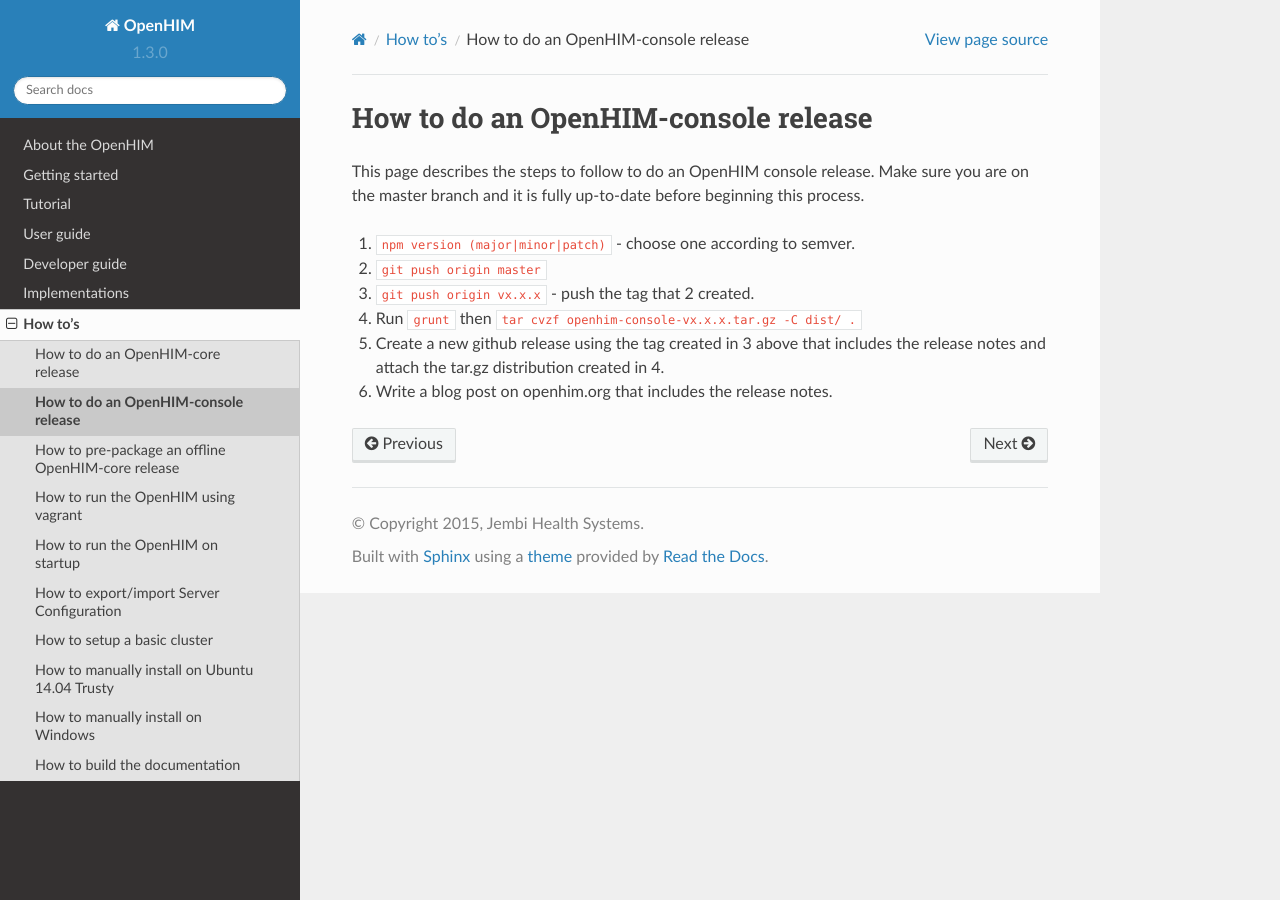
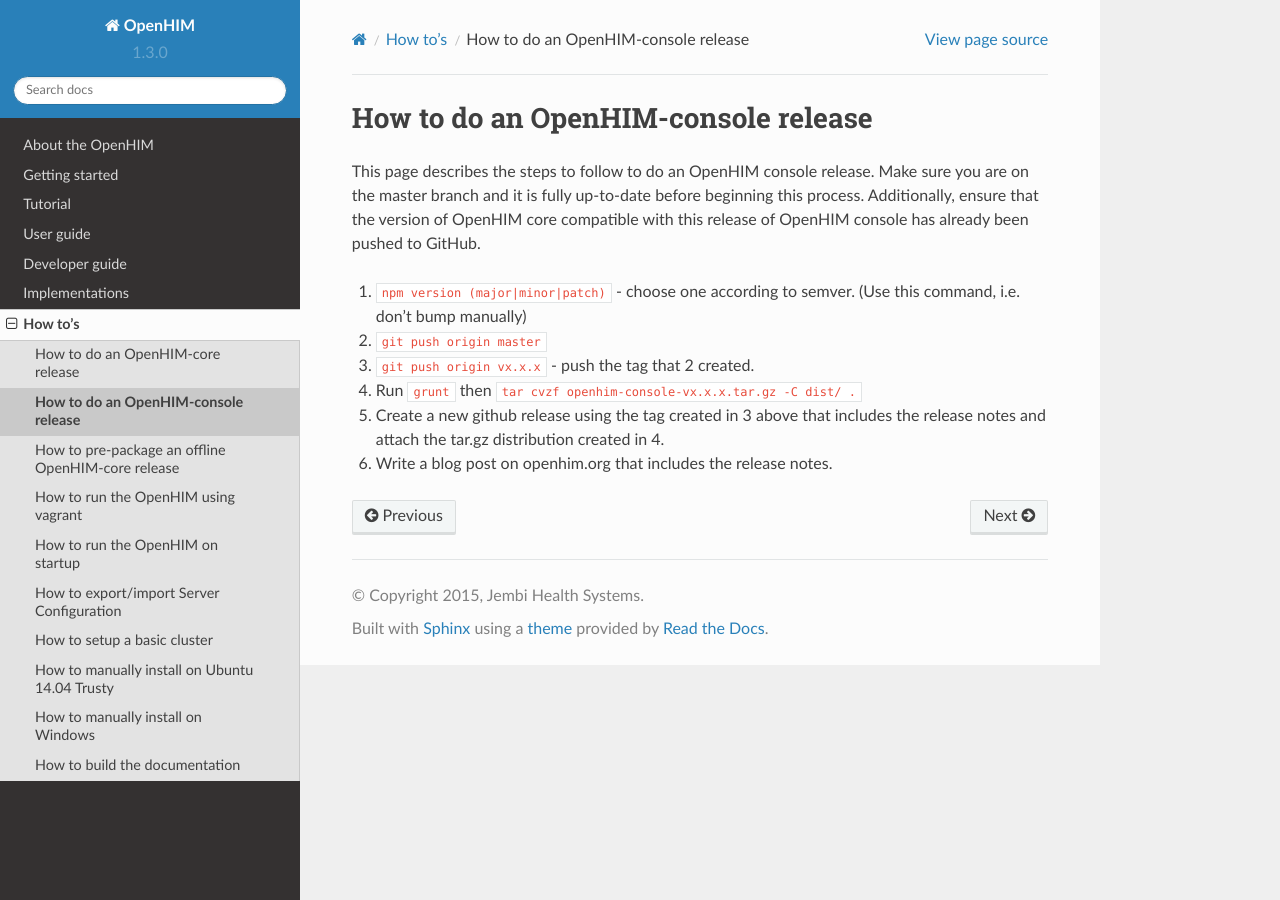
Before and after one commit to jembi/openhim-core-js, a Sphinx documentation site: the page built from docs/how-to/how-to-do-an-openhim-console-release.md, in a window 1280 px wide. Built offline with Sphinx 7.4.7 and the Read the Docs theme 2.0.0, drawn with Linux system fonts in a browser that asks for light colours.

```diff
--- a/docs/how-to/how-to-do-an-openhim-console-release.md
+++ b/docs/how-to/how-to-do-an-openhim-console-release.md
@@ -1,9 +1,9 @@
 How to do an OpenHIM-console release
 ====================================
 
-This page describes the steps to follow to do an OpenHIM console release. Make sure you are on the master branch and it is fully up-to-date before beginning this process.
+This page describes the steps to follow to do an OpenHIM console release. Make sure you are on the master branch and it is fully up-to-date before beginning this process.  Additionally, ensure that the version of OpenHIM core compatible with this release of OpenHIM console has already been pushed to GitHub.
 
-1. `npm version (major|minor|patch)` - choose one according to semver.
+1. `npm version (major|minor|patch)` - choose one according to semver. (Use this command, i.e. don't bump manually)
 2. `git push origin master`
 3. `git push origin vx.x.x` - push the tag that 2 created.
 4. Run `grunt` then `tar cvzf openhim-console-vx.x.x.tar.gz -C dist/ .`
```
Also changed, not shown: 3 other files.
